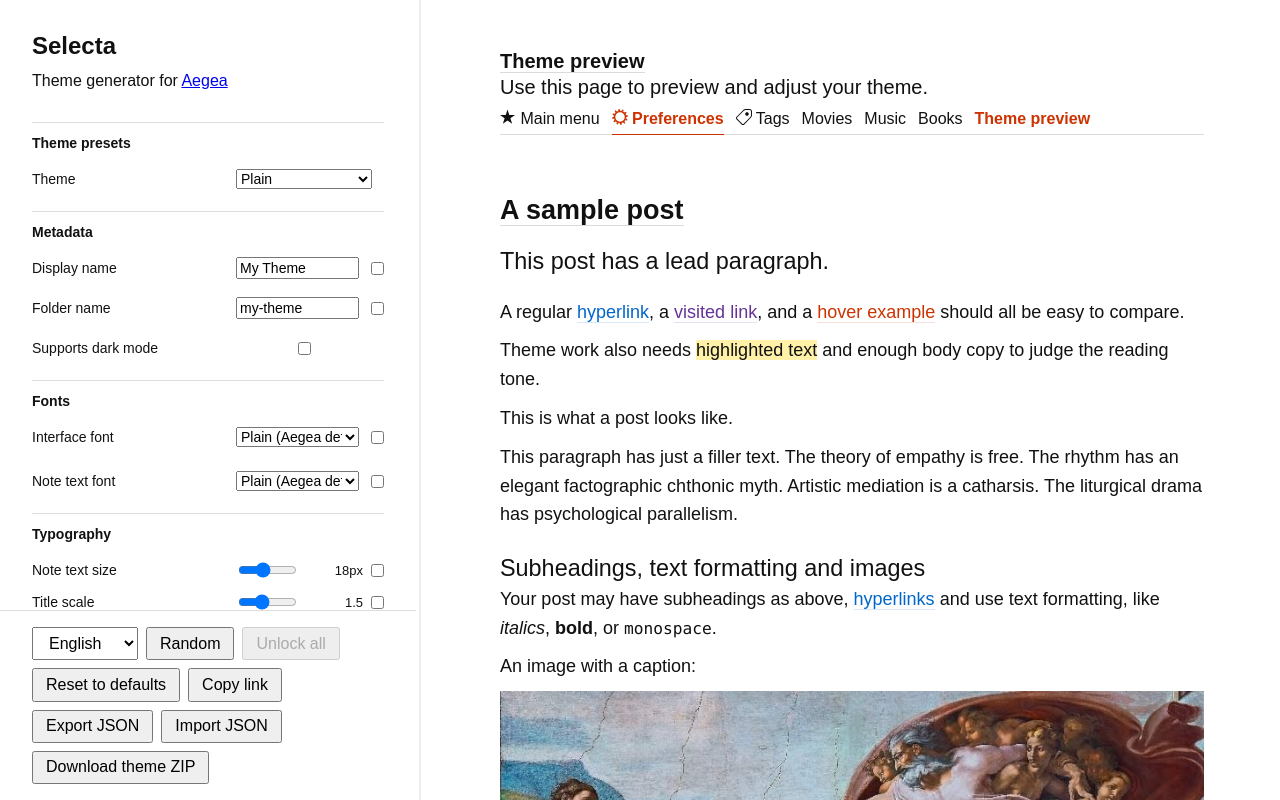
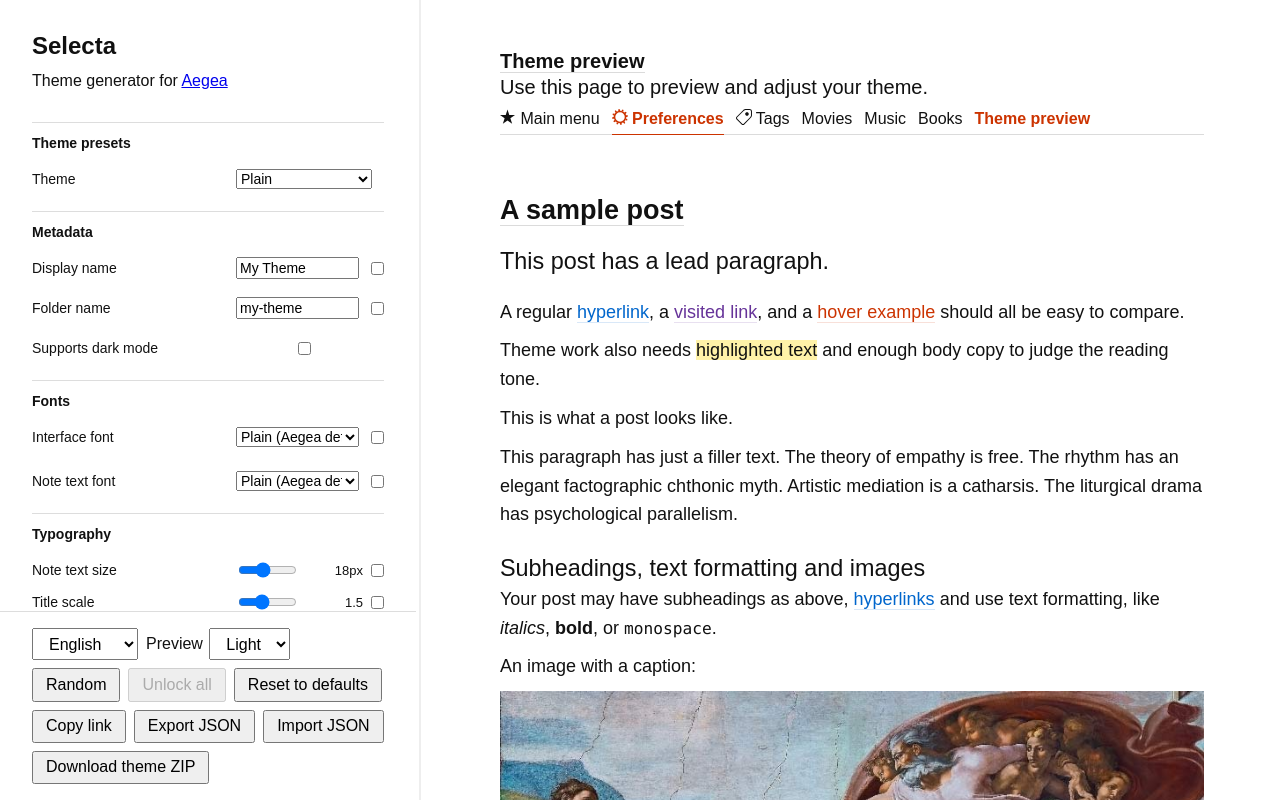
Before and after one commit to hvab/Selecta, a Vue app: page / in a window 1280 px wide. Built offline with nearby package versions, Linux system fonts and the light colour scheme.

Commit message:
Add dark preview mode

```diff
--- a/src/App.vue
+++ b/src/App.vue
@@ -33,6 +33,7 @@ const appElement = ref(null);
 const defaultControlsPaneWidth = 416;
 const controlsPaneWidth = ref(defaultControlsPaneWidth);
 const activePaletteMode = ref('light');
+const previewMode = ref('light');
 const isResizingControlsPane = ref(false);
 const shareMessageKey = ref('');
 const shareErrorKey = ref('');
@@ -123,6 +124,7 @@ function getUiState() {
     sidebarWidth: controlsPaneWidth.value,
     folderNameEdited: folderNameEdited.value,
     activePaletteMode: activePaletteMode.value,
+    previewMode: previewMode.value,
   };
 }
 
@@ -131,6 +133,7 @@ function resetThemeState() {
   clearAllFieldLocks(fieldLocks);
   folderNameEdited.value = false;
   activePaletteMode.value = 'light';
+  previewMode.value = 'light';
 }
 
 function inferFolderNameEdited(meta) {
@@ -168,6 +171,7 @@ function applySharedThemeState(nextThemeState) {
   clearAllFieldLocks(fieldLocks);
   folderNameEdited.value = inferFolderNameEdited(nextThemeState.meta);
   activePaletteMode.value = nextThemeState.meta.supportsDarkMode ? activePaletteMode.value : 'light';
+  previewMode.value = nextThemeState.meta.supportsDarkMode ? previewMode.value : 'light';
 }
 
 function updateMetaField(key, value) {
@@ -176,6 +180,7 @@ function updateMetaField(key, value) {
 
   if (key === 'supportsDarkMode' && !value) {
     activePaletteMode.value = 'light';
+    previewMode.value = 'light';
   }
 
   if (key === 'displayName' && !folderNameEdited.value) {
@@ -194,6 +199,10 @@ function updatePaletteField(key, value) {
 
 function updatePaletteMode(value) {
   activePaletteMode.value = value === 'dark' && themeState.meta.supportsDarkMode ? 'dark' : 'light';
+}
+
+function updatePreviewMode(event) {
+  previewMode.value = event.target.value === 'dark' && themeState.meta.supportsDarkMode ? 'dark' : 'light';
 }
 
 function updateTypographyField(key, value) {
@@ -452,11 +461,12 @@ onMounted(() => {
     folderNameEdited.value = session.uiState.folderNameEdited;
     activePaletteMode.value =
       session.uiState.activePaletteMode === 'dark' && themeState.meta.supportsDarkMode ? 'dark' : 'light';
+    previewMode.value = session.uiState.previewMode === 'dark' && themeState.meta.supportsDarkMode ? 'dark' : 'light';
   }
 });
 
 watch(
-  [themeState, fieldLocks, controlsPaneWidth, folderNameEdited, activePaletteMode],
+  [themeState, fieldLocks, controlsPaneWidth, folderNameEdited, activePaletteMode, previewMode],
   () => {
     clearTimeout(sessionSaveTimeout);
 
@@ -526,6 +536,18 @@ watch(locale, updateDocumentMetadata, { immediate: true });
             </option>
           </select>
         </label>
+        <label class="preview-mode-control">
+          <span>{{ t('controls.previewMode') }}</span>
+          <select
+            class="preview-mode-select"
+            :value="previewMode"
+            :aria-label="t('aria.previewMode')"
+            @change="updatePreviewMode"
+          >
+            <option value="light">{{ t('controls.lightPreview') }}</option>
+            <option value="dark" :disabled="!themeState.meta.supportsDarkMode">{{ t('controls.darkPreview') }}</option>
+          </select>
+        </label>
         <button class="random-button" type="button" @click="randomizeTheme">{{ t('actions.random') }}</button>
         <button class="unlock-button" type="button" :disabled="!hasFieldLocks" @click="unlockAllFields">
           {{ t('actions.unlockAll') }}
@@ -575,7 +597,7 @@ watch(locale, updateDocumentMetadata, { immediate: true });
     ></div>
 
     <section class="app-preview-pane" :aria-label="t('aria.preview')">
-      <AegeaPreview :theme-state="themeState" />
+      <AegeaPreview :theme-state="themeState" :preview-mode="previewMode" />
     </section>
   </main>
 </template>
--- a/src/i18n/locales/en.js
+++ b/src/i18n/locales/en.js
@@ -22,6 +22,7 @@ export const en = {
     preview: 'Preview',
     resizeControlsPanel: 'Resize controls panel',
     language: 'Language',
+    previewMode: 'Preview mode',
     lockForRandom: 'Lock {label} for random',
   },
   status: {
@@ -62,6 +63,9 @@ export const en = {
     paletteMode: 'Palette',
     lightPalette: 'Light',
     darkPalette: 'Dark',
+    previewMode: 'Preview',
+    lightPreview: 'Light',
+    darkPreview: 'Dark',
     background: 'Background',
     foreground: 'Text',
     headings: 'Headings',
--- a/src/i18n/locales/ru.js
+++ b/src/i18n/locales/ru.js
@@ -22,6 +22,7 @@ export const ru = {
     preview: 'Предпросмотр',
     resizeControlsPanel: 'Изменить ширину панели настроек',
     language: 'Язык',
+    previewMode: 'Режим предпросмотра',
     lockForRandom: 'Зафиксировать {label} для случайной темы',
   },
   status: {
@@ -62,6 +63,9 @@ export const ru = {
     paletteMode: 'Палитра',
     lightPalette: 'Светлая',
     darkPalette: 'Тёмная',
+    previewMode: 'Предпросмотр',
+    lightPreview: 'Светлый',
+    darkPreview: 'Тёмный',
     background: 'Фон',
     foreground: 'Текст',
     headings: 'Заголовки',
--- a/src/preview/AegeaPreview.vue
+++ b/src/preview/AegeaPreview.vue
@@ -10,10 +10,17 @@ const props = defineProps({
     type: Object,
     required: true,
   },
+  previewMode: {
+    type: String,
+    required: true,
+  },
 });
 
 const { locale } = useI18n();
-const themeCssVariables = computed(() => getThemeCssVariables(props.themeState));
+const isDarkPreview = computed(() => props.previewMode === 'dark' && props.themeState.meta.supportsDarkMode);
+const themeCssVariables = computed(() =>
+  getThemeCssVariables(props.themeState, isDarkPreview.value ? props.themeState.darkPalette : props.themeState.palette)
+);
 const aegeaDemoContent = computed(() => getAegeaDemoContent(locale.value));
 const visibleMainMenuItems = computed(() => aegeaDemoContent.value.mainMenu.filter((item) => item.visible));
 const p2Notes = computed(() => aegeaDemoContent.value.notes);
@@ -28,7 +35,7 @@ const menuIconSvgById = {
 </script>
 
 <template>
-  <section class="aegea-preview" :style="themeCssVariables">
+  <section class="aegea-preview" :class="{ 'e2-responds-to-dark-mode': isDarkPreview }" :style="themeCssVariables">
     <div class="common">
       <header class="flag">
         <div class="header-content">
--- a/src/storage.js
+++ b/src/storage.js
@@ -70,7 +70,8 @@ function isValidUiState(uiState) {
     typeof uiState.folderNameEdited === 'boolean' &&
     (uiState.activePaletteMode === undefined ||
       uiState.activePaletteMode === 'light' ||
-      uiState.activePaletteMode === 'dark')
+      uiState.activePaletteMode === 'dark') &&
+    (uiState.previewMode === undefined || uiState.previewMode === 'light' || uiState.previewMode === 'dark')
   );
 }
 
--- a/src/style.css
+++ b/src/style.css
@@ -153,6 +153,7 @@ pre {
 
 .select-control,
 .language-select,
+.preview-mode-select,
 .text-control {
   font: inherit;
 }
@@ -199,6 +200,7 @@ pre {
 .export-json-button,
 .import-json-button,
 .language-select,
+.preview-mode-select,
 .random-button,
 .reset-button,
 .unlock-button {
@@ -240,6 +242,12 @@ pre {
 
 .language-control {
   display: inline-flex;
+}
+
+.preview-mode-control {
+  display: inline-flex;
+  gap: 0.4rem;
+  align-items: center;
 }
 
 .export-section {
--- a/src/theme/css.js
+++ b/src/theme/css.js
@@ -50,7 +50,7 @@ function formatCssVariables(variables, indentation = '  ') {
     .join('\n');
 }
 
-export function getThemeCssVariables(themeState) {
+export function getThemeCssVariables(themeState, palette = themeState.palette) {
   const noteTitleFontSize = scalePixelSize(themeState.typography.noteTextSize, themeState.typography.titleScale);
   const mainFontFamily = getThemeFontFamilyCssValue(
     themeState.typography.mainFontSource,
@@ -64,7 +64,7 @@ export function getThemeCssVariables(themeState) {
   );
 
   return {
-    ...getPaletteCssVariables(themeState.palette),
+    ...getPaletteCssVariables(palette),
     ...(mainFontFamily ? { '--mainFontFamily': mainFontFamily } : {}),
     ...(noteFontFamily ? { '--noteMainFontFamily': noteFontFamily } : {}),
     '--noteTitleFontSize': noteTitleFontSize,
```
Also changed, not shown: .project/PROGRESS.md, 2 other files (tests, documents, lock files or other folders).
